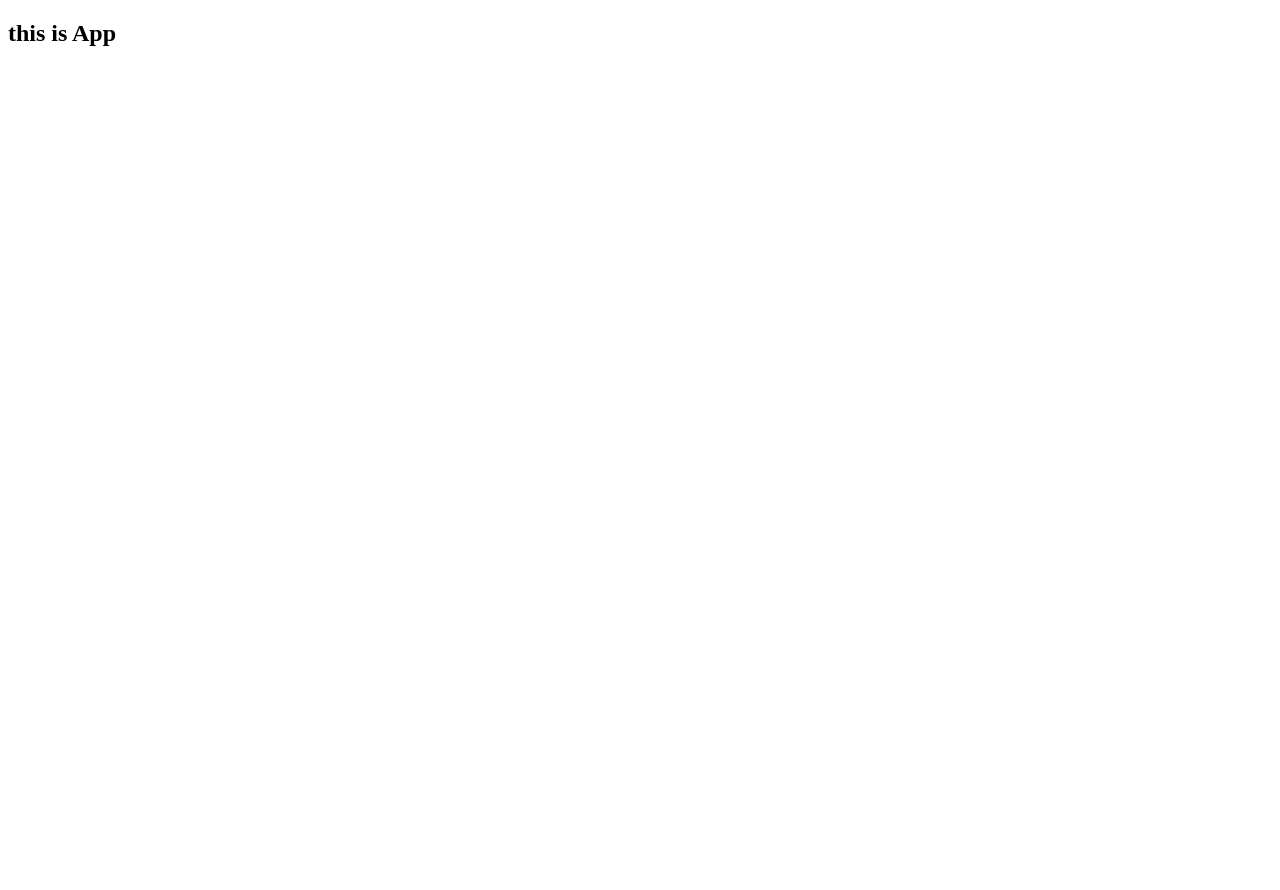
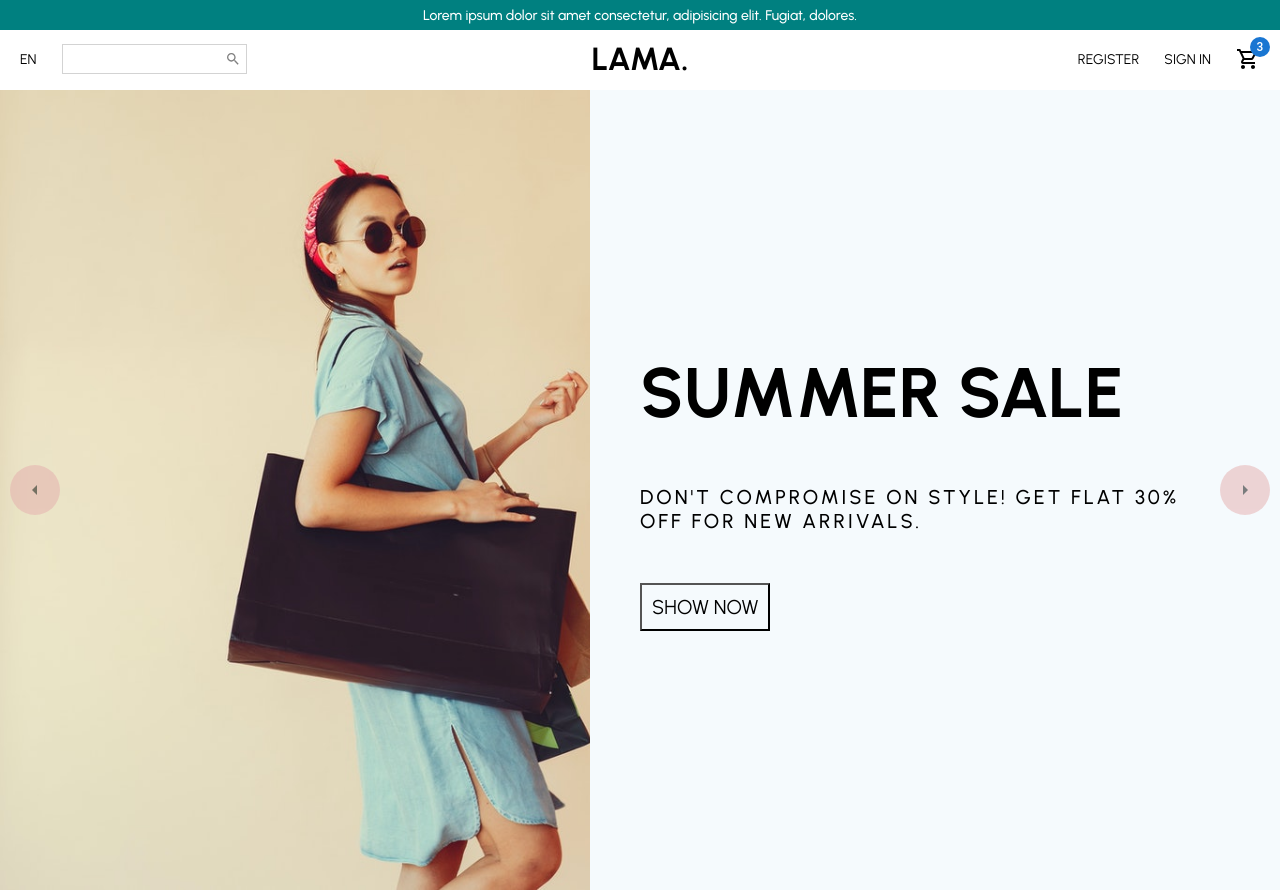
Before and after one commit to womoboy/react-sample-04, a React (Create React App) app: page / in a window 1280 px wide. Before the commit the page ends 800 px from the top, so only its background shows below. Built offline with nearby package versions, Linux system fonts and the light colour scheme; data requests are answered from the project's data file.

Commit message:
create some pages and component homepage/navbar/slider and fix image loader and use styled-component

```diff
--- /dev/null
+++ b/data/db.json
@@ -0,0 +1,25 @@
+{
+  "banners": [
+    {
+      "id": 1,
+      "img": "http://localhost:3000/library/image1.jpg",
+      "title": "SUMMER SALE",
+      "desc": "DON'T COMPROMISE ON STYLE! GET FLAT 30% OFF FOR NEW ARRIVALS.",
+      "bg": "f5fafd"
+    },
+    {
+      "id": 2,
+      "img": "http://localhost:3000/library/image1.jpg",
+      "title": "SUMMER SALE",
+      "desc": "DON'T COMPROMISE ON STYLE! GET FLAT 30% OFF FOR NEW ARRIVALS.",
+      "bg": "fcf1ed"
+    },
+    {
+      "id": 3,
+      "img": "http://localhost:3000/library/image1.jpg",
+      "title": "SUMMER SALE",
+      "desc": "DON'T COMPROMISE ON STYLE! GET FLAT 30% OFF FOR NEW ARRIVALS.",
+      "bg": "fbf0f4"
+    }
+  ]
+}
--- a/public/index.html
+++ b/public/index.html
@@ -7,6 +7,13 @@
       name="description"
       content="Web site created using create-react-app"
     />
+    <link href="https://fonts.googleapis.com/css2?family=Urbanist:wght@300;400;500;700&display=swap" rel="stylesheet">
+    <style>
+      * {
+        margin: 0;
+        font-family: 'Urbanist', sans-serif;
+      }
+    </style>
     <title>React App</title>
   </head>
   <body>
--- a/src/App.js
+++ /dev/null
@@ -1,7 +0,0 @@
-const App = () => {
-    return (
-        <h2>this is App</h2>
-    );
-}
-
-export default App;
--- /dev/null
+++ b/src/App.jsx
@@ -0,0 +1,12 @@
+import React from 'react';
+import Home from './pages/Home';
+
+const App = () => {
+    return (
+        <div className="App">
+            <Home />
+        </div>
+    );
+}
+
+export default App;
--- /dev/null
+++ b/src/components/Announcement.jsx
@@ -0,0 +1,24 @@
+import styled from 'styled-components';
+
+const Container = styled.div`
+    height: 30px;
+    background-color: teal;
+    color: white;
+    display: flex;
+    justify-content: center;
+    align-items: center;
+    font-size: 14px;
+    font-weight: 500;
+`
+
+const Announcement = () => {
+    return (
+        <div>
+            <Container>
+                Lorem ipsum dolor sit amet consectetur, adipisicing elit. Fugiat, dolores.
+            </Container>
+        </div>
+    );
+}
+
+export default Announcement;
--- /dev/null
+++ b/src/components/Navbar.jsx
@@ -0,0 +1,90 @@
+import { Search,ShoppingCartOutlined } from "@mui/icons-material";
+import * as React from "react";
+import styled from "styled-components";
+import Badge from '@mui/material/Badge';
+
+const Container = styled.div`
+  height: 60px;
+`;
+
+const Wrapper = styled.div`
+  padding: 10px 20px;
+  display: flex;
+  justify-content: space-between;
+  align-items: center;
+`;
+
+const Left = styled.div`
+  flex: 1;
+  display: flex;
+  align-items: center;
+`;
+
+const Language = styled.span`
+  font-size: 14px;
+  cursor: pointer;
+`;
+
+const SearchContainer = styled.div`
+  border: 0.5px solid lightgray;
+  display: flex;
+  align-items: center;
+  margin-left: 25px;
+  padding: 5px;
+`;
+
+const Input = styled.input`
+  border: none;
+`;
+
+const Center = styled.div`
+  flex: 1;
+  text-align: center;
+`;
+
+const Logo = styled.h1`
+  font-weight: bold;
+`;
+
+const Right = styled.div`
+  flex: 1;
+  display: felx;
+  justify-content: flex-end;
+  align-items: center;
+`;
+
+const MenuItem = styled.div`
+  font-size: 14px;
+  cursor: pointer;
+  margin-left: 25px;
+`;
+
+const Navbar = () => {
+  return (
+    <Container>
+      <Wrapper>
+        <Left>
+          <Language>EN</Language>
+          <SearchContainer>
+            <Input />
+            <Search style={{color: 'gray',fontSize: 16}} />
+          </SearchContainer>
+        </Left>
+        <Center>
+          <Logo>LAMA.</Logo>
+        </Center>
+        <Right>
+          <MenuItem>REGISTER</MenuItem>
+          <MenuItem>SIGN IN</MenuItem>
+          <MenuItem>
+            <Badge badgeContent={3} color="primary" >
+              <ShoppingCartOutlined />
+            </Badge>
+          </MenuItem>
+        </Right>
+      </Wrapper>
+    </Container>
+  );
+};
+
+export default Navbar;
--- /dev/null
+++ b/src/components/Slider.jsx
@@ -0,0 +1,121 @@
+import styled from "styled-components";
+import { ArrowLeftOutlined, ArrowRightOutlined } from "@mui/icons-material";
+import { useState, useEffect, useMemo } from "react";
+
+const Container = styled.div`
+  width: 100%;
+  height: 100vh;
+  display: flex;
+  position: relative;
+  overflow: hidden;
+`;
+
+const Arrow = styled.div`
+  width: 50px;
+  height: 50px;
+  background-color: rgb(229, 173, 173);
+  border-radius: 50%;
+  display: flex;
+  align-items: center;
+  justify-content: center;
+  position: absolute;
+  top: 0;
+  bottom: 0;
+  left: ${(props) => props.direction === "left" && "10px"};
+  right: ${(props) => props.direction === "right" && "10px"};
+  margin: auto;
+  cursor: pointer;
+  opacity: 0.5;
+  z-index: 2;
+`;
+
+const Wrapper = styled.div`
+  height: 100%;
+  display: flex;
+  transform: translateX(0vw);
+`;
+const Slide = styled.div`
+  width: 100vw;
+  height: 100vh;
+  display: flex;
+  align-items: center;
+  background-color: #${(props) => props.bg};
+`;
+const ImgContainer = styled.div`
+  overflow: hidden;
+  height: 100%;
+  flex: 1;
+`;
+const Image = styled.img`
+  height: 100%;
+`;
+
+const InfoContainer = styled.div`
+  flex: 1;
+  padding: 50px;
+`;
+
+const Title = styled.h2`
+  font-size: 70px;
+`;
+const Desc = styled.p`
+  margin: 50px 0px;
+  font-size: 20px;
+  font-weight: 500;
+  letter-spacing: 3px;
+`;
+const Button = styled.button`
+  padding: 10px;
+  font-size: 20px;
+  background-color: transparent;
+  cursor: pointer;
+`;
+
+const Slider = () => {
+  const [slideIndex, setSlideIndex] = useState(0);
+  const handleClick = (direction) => {};
+  const [sliderItems, setSliderItems] = useState(null);
+
+  useEffect(() => {
+    const getBanner = async () => {
+      const res = await fetch("http://localhost:8000/banners");
+      if (!res.ok) {
+        console.log("sorry we cant find data!");
+      } else {
+        const banners = await res.json();
+        setSliderItems(await banners);
+      }
+    };
+    getBanner();
+  }, []);
+
+  return (
+    <Container>
+      <Arrow direction="left" onClick={() => handleClick("left")}>
+        <ArrowLeftOutlined />
+      </Arrow>
+      <Wrapper>
+        {sliderItems &&
+          sliderItems.map((item) => {
+            return (
+              <Slide key={item.id} bg={item.bg}>
+                <ImgContainer>
+                  <Image src={item.img} />
+                </ImgContainer>
+                <InfoContainer>
+                  <Title>{item.title}</Title>
+                  <Desc>{item.desc}</Desc>
+                  <Button>SHOW NOW</Button>
+                </InfoContainer>
+              </Slide>
+            );
+          })}
+      </Wrapper>
+      <Arrow direction="right" onClick={() => handleClick("right")}>
+        <ArrowRightOutlined />
+      </Arrow>
+    </Container>
+  );
+};
+
+export default Slider;
--- /dev/null
+++ b/src/pages/Home.jsx
@@ -0,0 +1,17 @@
+import React from "react";
+import Announcement from "../components/Announcement";
+import Navbar from "../components/Navbar";
+import Slider from '../components/Slider';
+
+const Home = () => {
+
+  return (
+    <div>
+      <Announcement />
+      <Navbar />
+      <Slider />
+    </div>
+  );
+};
+
+export default Home;
--- /dev/null
+++ b/style.css
@@ -0,0 +1,3 @@
+p {
+    color: rgb(229, 173, 173);
+}
```
Also changed, not shown: package.json (+8 -1 lines), src/data.js (added, +23 -0 lines), public/library/image1.jpg (added), 1 other file (tests, documents, lock files or other folders).
